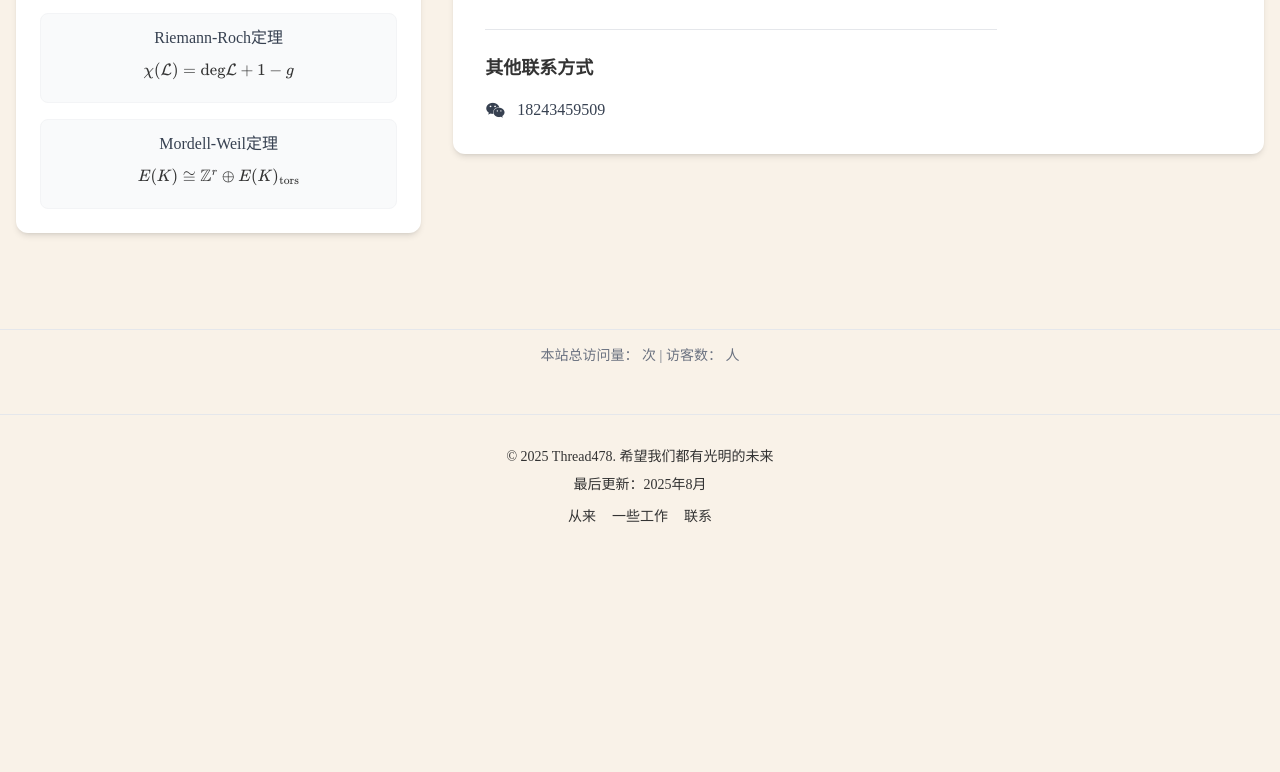
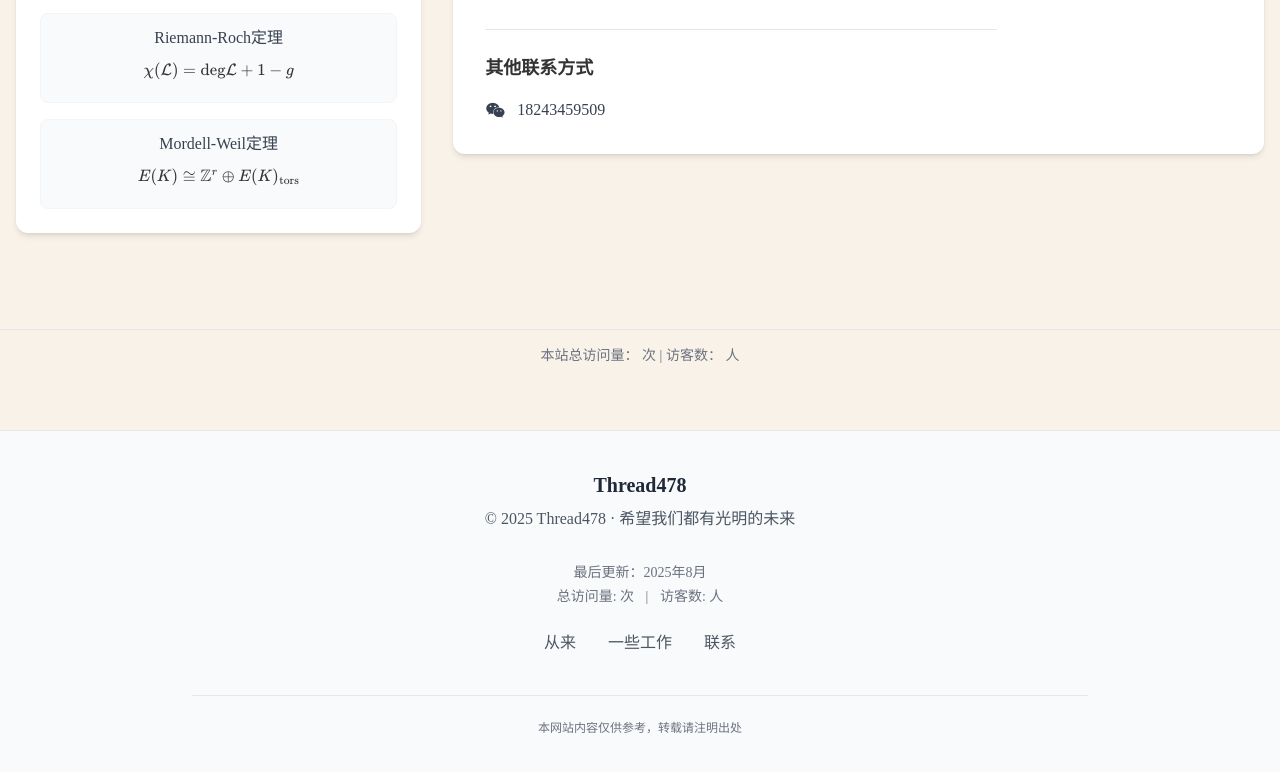
Before and after one commit to Thread478/thread478.github.io, a plain HTML site: page index.html in a window 1280 px wide. Shown: the part 1858-2630 px from the top of the page. Before the commit the page ends 2417 px from the top, so only its background shows below. Drawn offline with nearby package versions, Linux system fonts and the light colour scheme; some packages are replaced by stand-ins of ours; a script that the page names is missing; a web font is replaced by a local one.

Commit message:
deploy: Thread478/mywebsite@a78545994bf614fb04048afc6962ed1ece7f078a

```diff
--- a/index.html
+++ b/index.html
@@ -563,17 +563,37 @@ body.dark-mode #dynamic-bg {
 
 <!-- 引入不蒜子统计脚本 -->
 <script async src="//busuanzi.ibruce.info/busuanzi/2.3/busuanzi.pure.mini.js"></script>
-  <footer class="container mx-auto px-4 py-8 border-t border-gray-200 mt-12">
-  <div class="text-center text-black-600 text-sm">
-    <p>© 2025 Thread478. 希望我们都有光明的未来</p>
-    <p class="mt-2">最后更新：2025年8月</p>
-    <div class="mt-3 flex justify-center space-x-4">
-      <a href="#about" class="hover:text-primary transition-colors">从来</a>
-      <a href="#mathanduseless" class="hover:text-primary transition-colors">一些工作</a>
-      <a href="#contact" class="hover:text-primary transition-colors">联系</a>
+<footer class="container mx-auto px-4 py-10 border-t border-gray-200 mt-16 bg-gray-50 dark:bg-gray-900/50">
+  <div class="max-w-4xl mx-auto">
+    <!-- 站点信息 -->
+    <div class="text-center mb-8">
+      <h3 class="text-xl font-semibold text-gray-800 dark:text-gray-100 mb-2">Thread478</h3>
+      <p class="text-gray-600 dark:text-gray-400">© 2025 Thread478 · 希望我们都有光明的未来</p>
+    </div>
+
+    <!-- 访问统计 -->
+    <div class="text-center text-sm text-gray-500 dark:text-gray-500 mb-6">
+      <p>最后更新：2025年8月</p>
+      <p class="mt-1">
+        <span id="busuanzi_container_site_pv">总访问量: <span id="busuanzi_value_site_pv"></span> 次</span>
+        <span class="mx-2">|</span>
+        <span id="busuanzi_container_site_uv">访客数: <span id="busuanzi_value_site_uv"></span> 人</span>
+      </p>
+    </div>
+
+    <!-- 导航链接 -->
+    <div class="flex flex-wrap justify-center gap-x-8 gap-y-2 mt-6 pb-4">
+      <a href="#about" class="text-gray-600 dark:text-gray-400 hover:text-primary dark:hover:text-primary transition-all duration-300 hover:translate-y-[-2px]">从来</a>
+      <a href="#mathanduseless" class="text-gray-600 dark:text-gray-400 hover:text-primary dark:hover:text-primary transition-all duration-300 hover:translate-y-[-2px]">一些工作</a>
+      <a href="#contact" class="text-gray-600 dark:text-gray-400 hover:text-primary dark:hover:text-primary transition-all duration-300 hover:translate-y-[-2px]">联系</a>
+    </div>
+
+    <!-- 分隔线和版权信息 -->
+    <div class="border-t border-gray-200 dark:border-gray-800 mt-6 pt-6 text-center text-xs text-gray-500 dark:text-gray-500">
+      <p>本网站内容仅供参考，转载请注明出处</p>
     </div>
   </div>
 </footer>
-  <script src="dynamic-bg.js"></script>
+<script src="dynamic-bg.js"></script>
 </body>
 </html>
```
